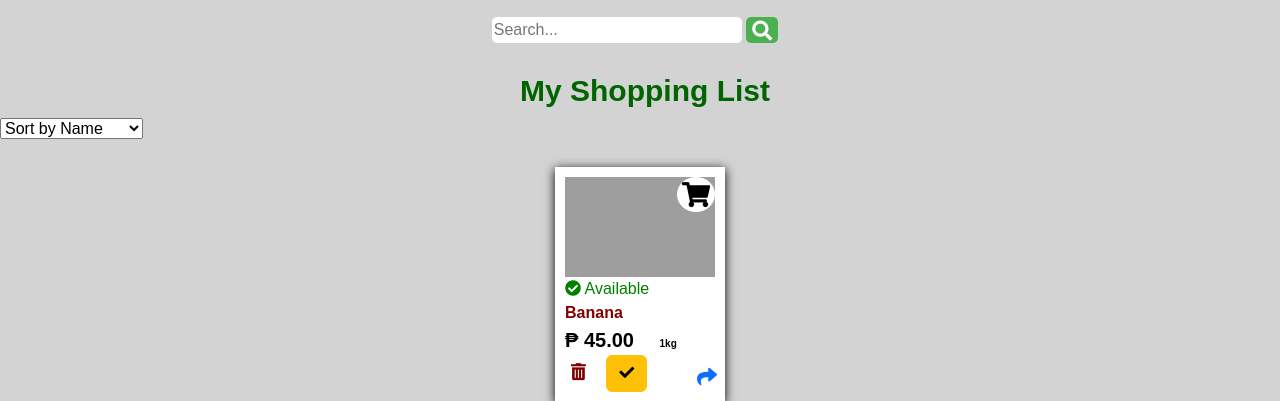
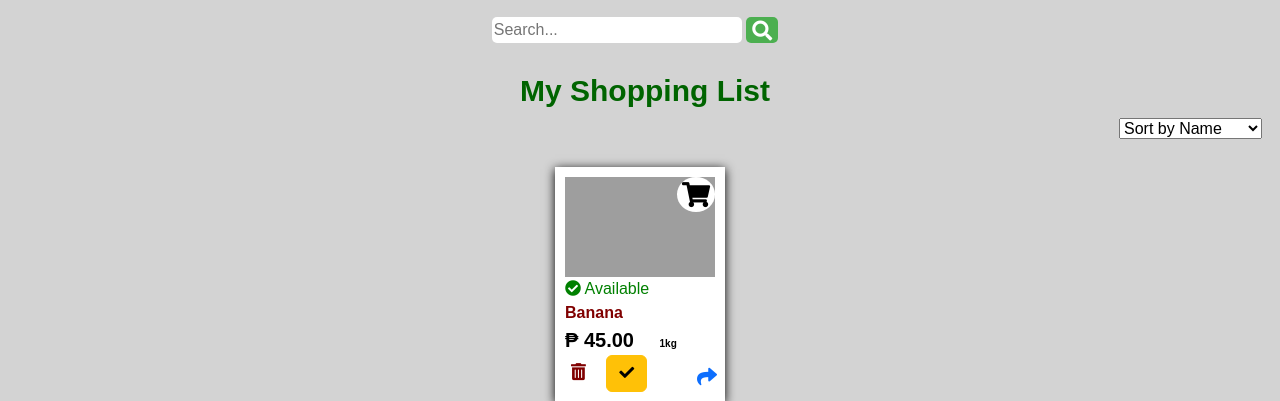
Before and after one commit to PaulBertLandicho/grocerylistapp, a PHP site: page /my_shopping_list.php in a window 1280 px wide. Shown: the part 62-463 px from the top of the page. Run offline with PHP 8.4, Linux system fonts and the light colour scheme; a user stored in the database is signed in; data comes from the database, SQL or seed files in the repository; grey boxes are pictures that could not be loaded.

Commit message:
Update addproductlist.css

```diff
--- a/views/css/addproductlist.css
+++ b/views/css/addproductlist.css
@@ -339,3 +339,12 @@ body {
 .form-label  {
 color: black;
 }
+
+.sort-options {
+    display: flex;
+    align-items: center;
+    justify-content: flex-end; /* Align items to the end (right side) */
+    margin-right: 10px;
+    border: none;
+
+}
```
